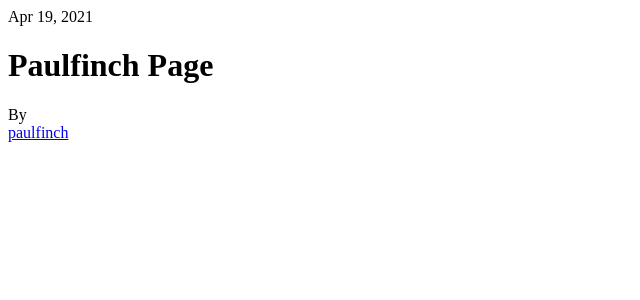
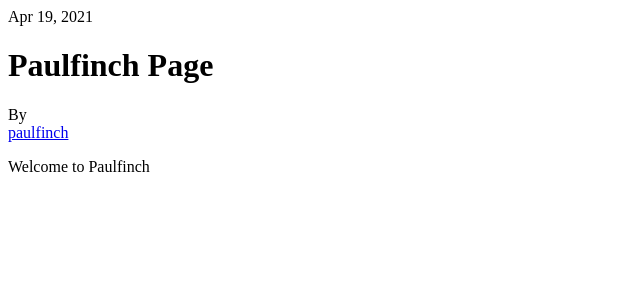
Before and after one commit to PaulFinch/paulfinch.github.io, a Jekyll site: the page built from _posts/2021-04-19-welcome-to-paulfinch.md, in a window 1280 px wide. Shown: the top 300 px of the page, without its empty margins (0-640 px from the left). Built offline with Jekyll 4.4.1, drawn with Linux system fonts in a browser that asks for light colours; nearby versions of some CDN libraries.

Commit message:
Update post.html

```diff
--- a/_layouts/post.html
+++ b/_layouts/post.html
@@ -8,15 +8,12 @@ layout: default
         <span class="post__date">
           <time datetime="{{ page.date | date_to_xmlschema }}">{{page.date | date: '%b %d, %Y'}}</time>
         </span>
-
         <h1 class="post-title">{{ page.title | escape }}</h1>
-
         <div class="post__info">
           <div class="post__author">
             <span>By</span>
             <a href="{{ site.baseurl }}/about/" class="author-name">{{site.data.settings.author.name}}</a>
           </div>
-
           {% if page.tags.size >= 1 %}
           <div class="post__tags">
             {% for tag in page.tags %}
@@ -28,7 +25,6 @@ layout: default
       </div>
     </div>
   </div>
-
   {% assign no-image = nil %}
   {% if page.image %}
     <div class="post__head">
@@ -37,5 +33,12 @@ layout: default
   {% else %}
     {% assign no-image = 'post-no-image' %}
   {% endif %}
+  </div>
 
-  </div>
+  <div class="container">
+  <div class="row">
+    <article class="post {{ no-image }} col col-8 col-t-10 col-m-12">
+      <div class="post__content">{{ content }}</div>
+    </article>
+    </div>
+  </div
```
